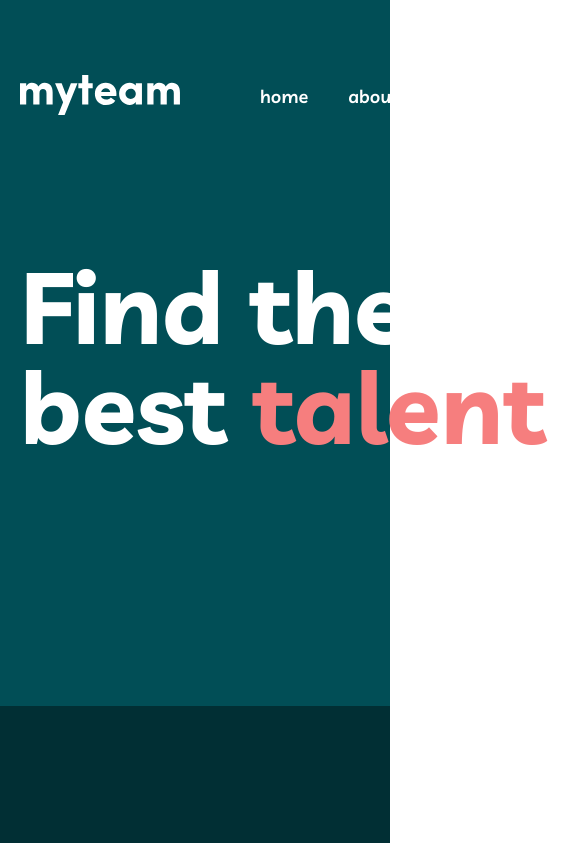
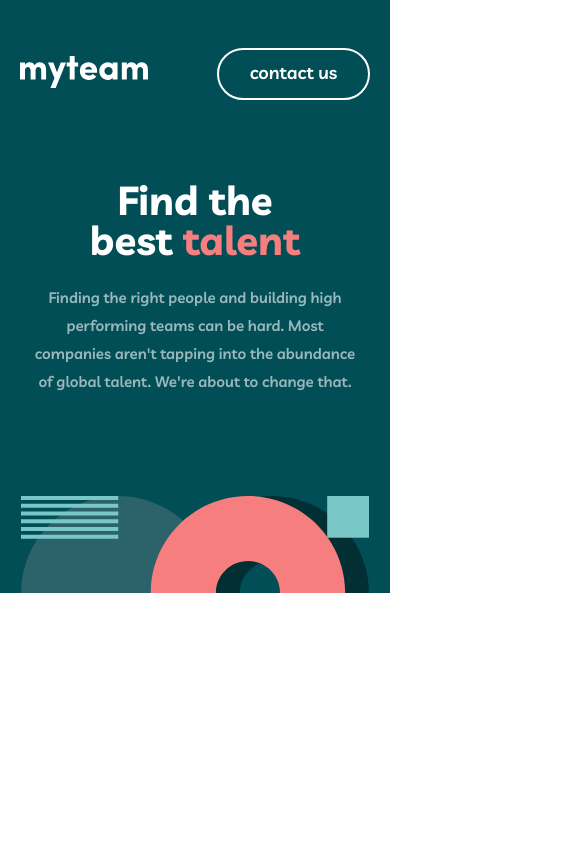
Before and after one commit to Toxirbek2000/MyTeam.scss, a plain HTML site: page index.html in a window 390 px wide. Shown: the top 843 px of the page, 585 px wide, since content can reach past the window. Drawn offline with nearby package versions, Linux system fonts and the light colour scheme.

Commit message:
responsive header and hero end

```diff
--- a/index.html
+++ b/index.html
@@ -13,7 +13,7 @@
             <div class="header">
                 <div class="header-logo-wrapper">
                     <a class="header-logo-link" href="/">
-                        <img src="./images/myteam-logo.svg" alt="Site Logo" width="160" height="40">
+                        <img class="site-logo" src="./images/myteam-logo.svg" alt="Site Logo" width="160" height="40">
                     </a>
                     <ul class="header-list">
                         <li class="header-item">
@@ -40,7 +40,7 @@
                 </div>
             </div>
         </section>
-        <section class="build-section">
+        <!-- <section class="build-section">
             <div class="container">
                 <div class="build">
                     <div class="build-title-wrapper">
@@ -179,4 +179,4 @@
                         AOS.init();
                     </script>
                 </body>
-                </html>
+                </html> -->
--- a/scss/_global.scss
+++ b/scss/_global.scss
@@ -11,7 +11,7 @@ body{
 
 }
 .container{
-    width: 1200px;
+    max-width: 1200px;
     margin: 0 auto;
     padding: 0 20px;
 }
--- a/scss/blocks/_header.scss
+++ b/scss/blocks/_header.scss
@@ -42,3 +42,25 @@
     background-color: white;
     color: black;
 }
+
+@media (max-width:768px){
+    .site-logo{
+        width: 128px;
+        height: 32px;
+    }
+    .header-logo-wrapper{
+        gap: 48px;
+    }
+}
+
+@media (max-width:546px){
+    .site-header{
+        padding: 48px 0 80px;
+    }
+    .header-link , .header-list{
+        display: none;
+    }
+    .header-content-link{
+        display: block;
+    }
+}
--- a/scss/blocks/_hero.scss
+++ b/scss/blocks/_hero.scss
@@ -43,3 +43,45 @@
     line-height: 28px;
     color: white;
 }
+
+@media (max-width:768px){
+    .hero{
+        flex-direction: column;
+        align-items: center;
+        background-position-x: center;
+    }
+    .hero > h2{
+        font-weight: 700;
+        font-size: 64px;
+        line-height: 56px;
+        margin-bottom: 24px;
+        text-align: center;
+    }
+    .hero-content-wrapper > span{
+        display: none;
+    }
+    .hero-content-wrapper > p{
+        max-width: 457px;
+        margin: 0 auto;
+        text-align: center;
+        font-size: 15px;
+    }
+    .hero-content-wrapper{
+        width: 100%;
+    }
+}
+@media (max-width:546px){
+    .hero{
+      padding-bottom: 197px;
+    }
+    .hero > h2{
+        font-weight: 700;
+        font-size: 40px;
+        line-height: 40px;
+        margin-bottom: 24px;
+        text-align: center;
+    }
+    .hero-content-wrapper > p{
+        max-width: 327px;
+    }
+}
```
Also changed, not shown: css/main.css, 1 other file.
